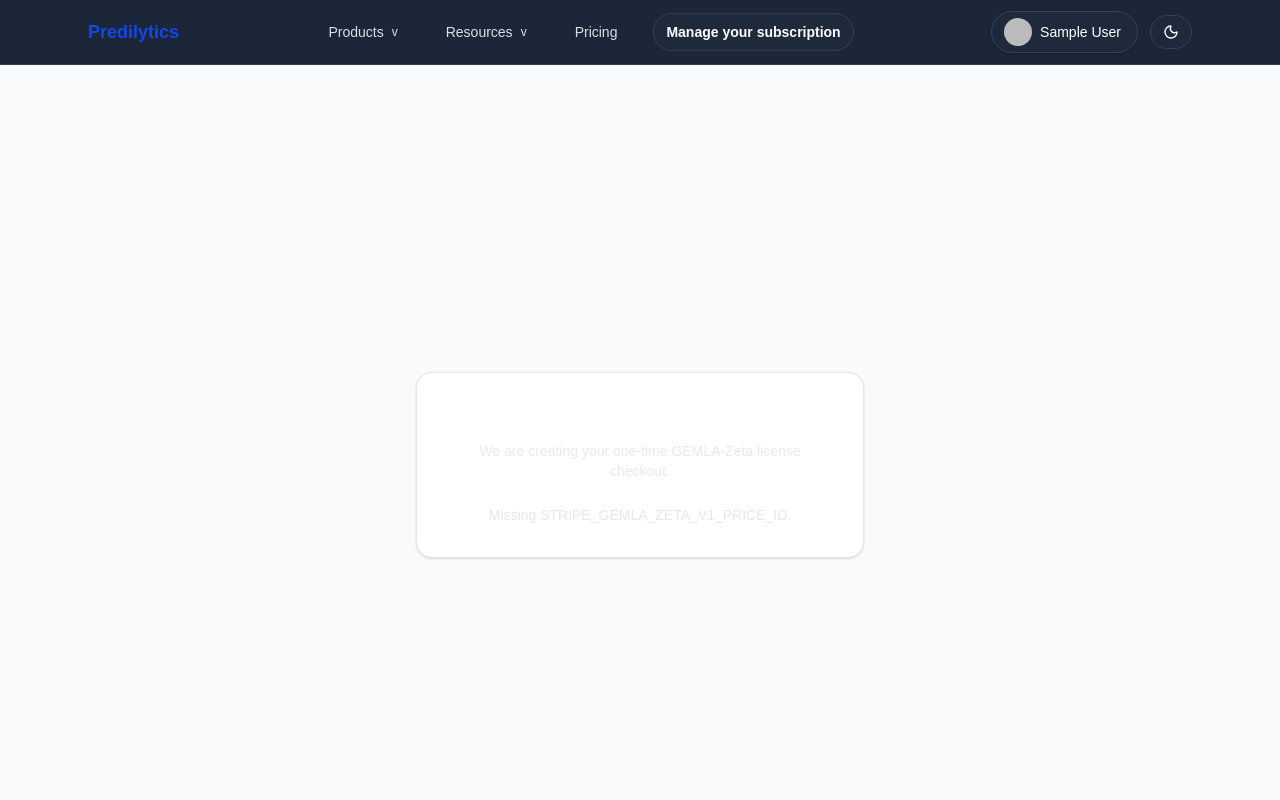
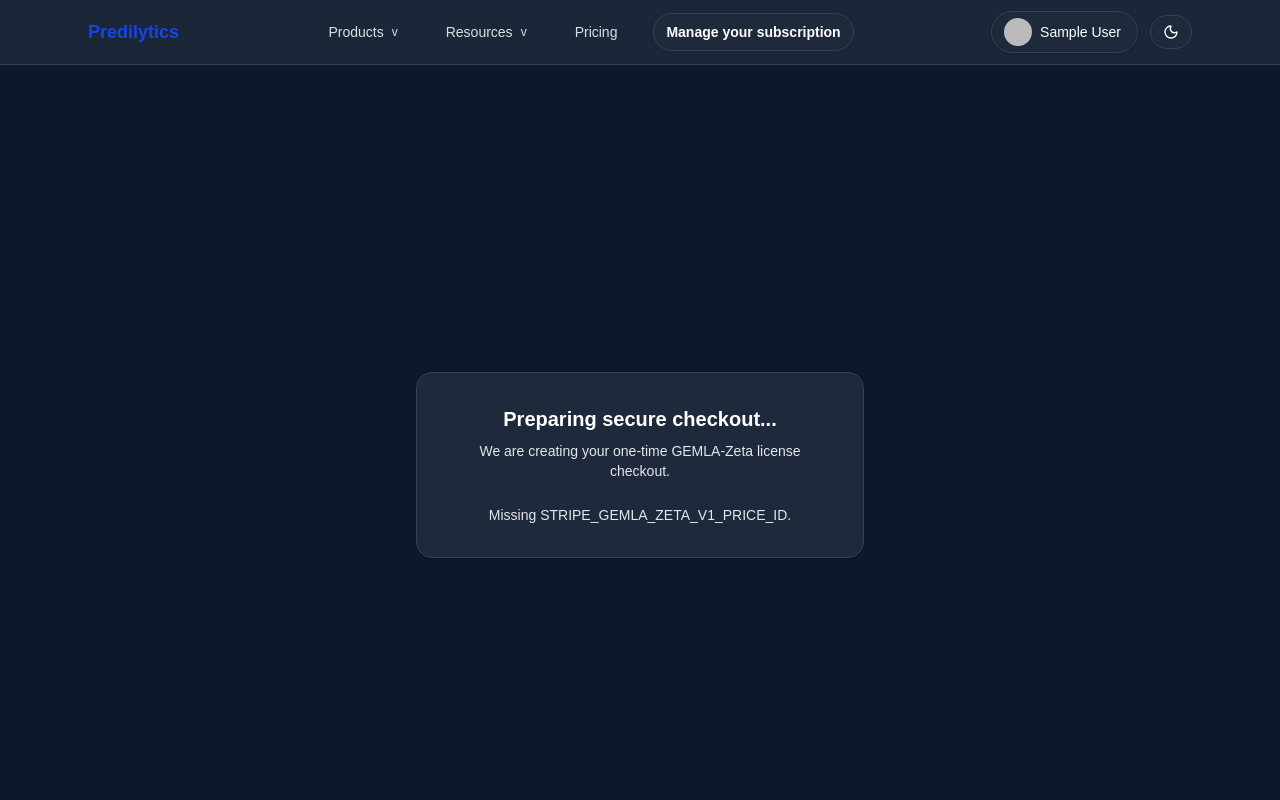
Before and after one commit to joe-syritamaria/predilytics-website, a Next.js app: page /gemla-zeta/checkout in a window 1280 px wide. Shown: the top 800 px of the page. Built offline with nearby package versions, Linux system fonts and the light colour scheme; no server answers; sample sign-in values are in the browser's storage; some icons are missing.

Commit message:
Stabilize GEMLA checkout auth flow

```diff
--- a/app/(mainpage)/gemla-zeta/checkout/GemlaCheckoutClient.tsx
+++ b/app/(mainpage)/gemla-zeta/checkout/GemlaCheckoutClient.tsx
@@ -1,27 +1,17 @@
 "use client";
 
-import { useEffect, useState } from "react";
-import { useAuth } from "@clerk/nextjs";
-import { useRouter } from "next/navigation";
+import { useEffect, useRef, useState } from "react";
 
 export default function GemlaCheckoutClient() {
-  const router = useRouter();
-  const { isLoaded, isSignedIn } = useAuth();
+  const started = useRef(false);
   const [error, setError] = useState<string | null>(null);
 
   useEffect(() => {
-    if (!isLoaded) return;
-
-    if (!isSignedIn) {
-      router.replace("/sign-in?redirect_url=/gemla-zeta/checkout");
-      return;
-    }
-
-    let cancelled = false;
+    if (started.current) return;
+    started.current = true;
 
     async function startCheckout() {
-      setError(null);
-
+      try {
         const response = await fetch("/api/gemla/checkout", {
           method: "POST",
         });
@@ -33,26 +23,29 @@ export default function GemlaCheckoutClient() {
           return;
         }
 
-      if (!cancelled) {
         window.location.href = data.url;
+      } catch {
+        setError("Unable to start checkout.");
       }
     }
 
     startCheckout();
-
-    return () => {
-      cancelled = true;
-    };
-  }, [isLoaded, isSignedIn, router]);
+  }, []);
 
   return (
-    <main className="flex min-h-screen items-center justify-center bg-slate-50 p-6 text-slate-900">
-      <div className="w-full max-w-md rounded-2xl border border-slate-200 bg-white p-8 text-center shadow-sm">
-        <h1 className="text-xl font-semibold">Preparing secure checkout...</h1>
-        <p className="mt-2 text-sm text-slate-600">
+    <main className="flex min-h-screen items-center justify-center bg-[rgb(var(--background))] p-6 text-[rgb(var(--foreground))]">
+      <div className="w-full max-w-md rounded-2xl border border-[rgb(var(--border))] bg-[rgb(var(--card))] p-8 text-center shadow-sm">
+        <h1 className="text-xl font-semibold text-blue-600">
+          Preparing secure checkout...
+        </h1>
+
+        <p className="mt-2 text-sm text-[rgb(var(--muted-foreground))]">
           We are creating your one-time GEMLA-Zeta license checkout.
         </p>
-        {error ? <p className="mt-6 text-sm text-red-600">{error}</p> : null}
+
+        {error ? (
+          <p className="mt-6 text-sm text-red-500">{error}</p>
+        ) : null}
       </div>
     </main>
   );
--- a/app/(mainpage)/gemla-zeta/checkout/page.tsx
+++ b/app/(mainpage)/gemla-zeta/checkout/page.tsx
@@ -1,7 +1,15 @@
+import { auth } from "@clerk/nextjs/server";
+import { redirect } from "next/navigation";
 import GemlaCheckoutClient from "./GemlaCheckoutClient";
 
 export const dynamic = "force-dynamic";
 
-export default function GemlaCheckoutPage() {
+export default async function GemlaCheckoutPage() {
+  const { userId } = await auth();
+
+  if (!userId) {
+    redirect("/sign-in?redirect_url=/gemla-zeta/checkout");
+  }
+
   return <GemlaCheckoutClient />;
 }
```
Lines whose indentation alone changed are shown as unchanged.
